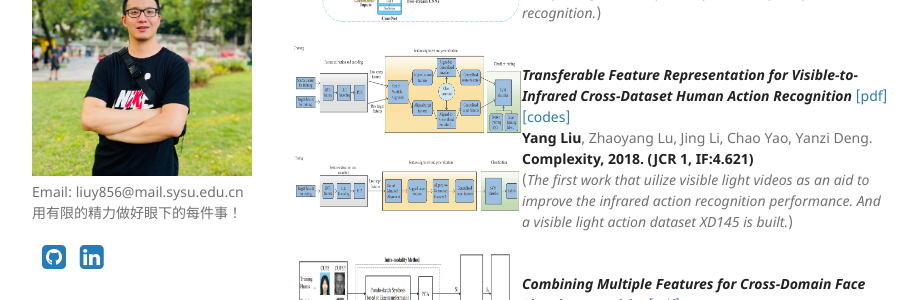
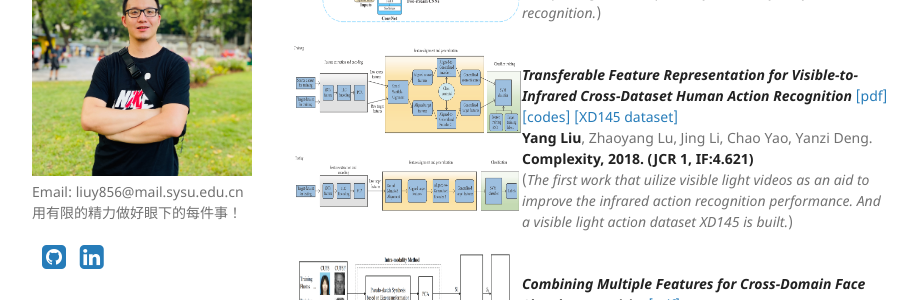
Before and after one commit to YangLiu9208/home, a Jekyll site: the page built from index.md, in a window 1280 px wide and 900 px high, scrolled down 1958 px. Shown: the part 153-453 px from the top of the window, without its empty margins (178-1095 px from the left). Built offline with Jekyll 4.4.1, drawn with Linux system fonts in a browser that asks for light colours; a style sheet for code colours, icons or effects is not loaded.

Commit message:
Update index.md

```diff
--- a/index.md
+++ b/index.md
@@ -100,7 +100,7 @@ Committee: Zhaoyang Lu, Jing Li, Quanxue Gao, Peiyi Shen, Guizhong Liu, Chun Qi.
             <img border="0" src="./Complexity.png" align="left" width="230" height="170">
           </a>
 </div>
-***Transferable Feature Representation for Visible-to-Infrared Cross-Dataset Human Action Recognition*** [[pdf]](http://downloads.hindawi.com/journals/complexity/2018/5345241.pdf)[[codes]](https://yangliu9208.github.io/CDFAG/)
+***Transferable Feature Representation for Visible-to-Infrared Cross-Dataset Human Action Recognition*** [[pdf]](http://downloads.hindawi.com/journals/complexity/2018/5345241.pdf)[[codes]](https://yangliu9208.github.io/CDFAG/) [[XD145 dataset]](https://drive.google.com/drive/folders/0B1qfLiy9hTl6NUlHNFo1eFhzekU?usp=sharing)
 **Yang Liu**, Zhaoyang Lu, Jing Li, Chao Yao, Yanzi Deng.
 **Complexity, 2018. (JCR 1, IF:4.621)**
 (*The first work that uilize visible light videos as an aid to improve the infrared action recognition performance. And a visible light action dataset XD145 is built.*)
```
